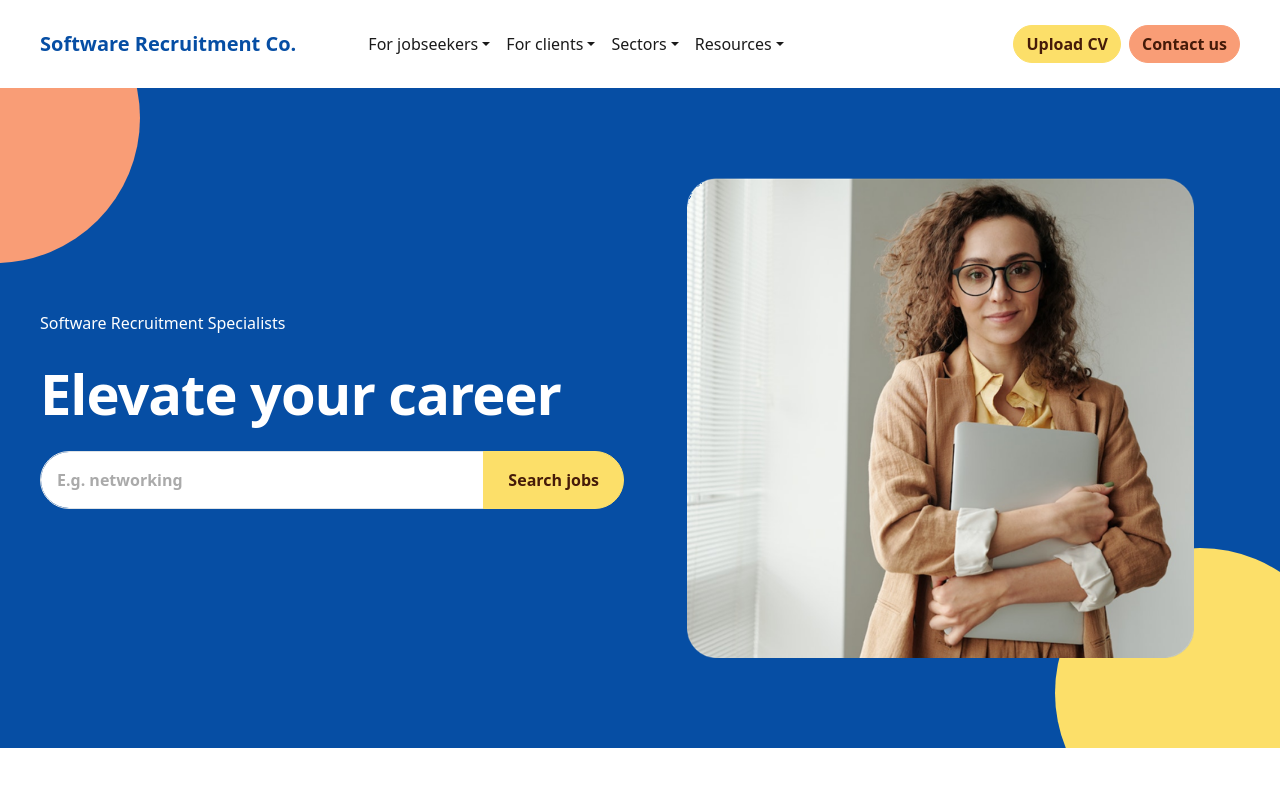
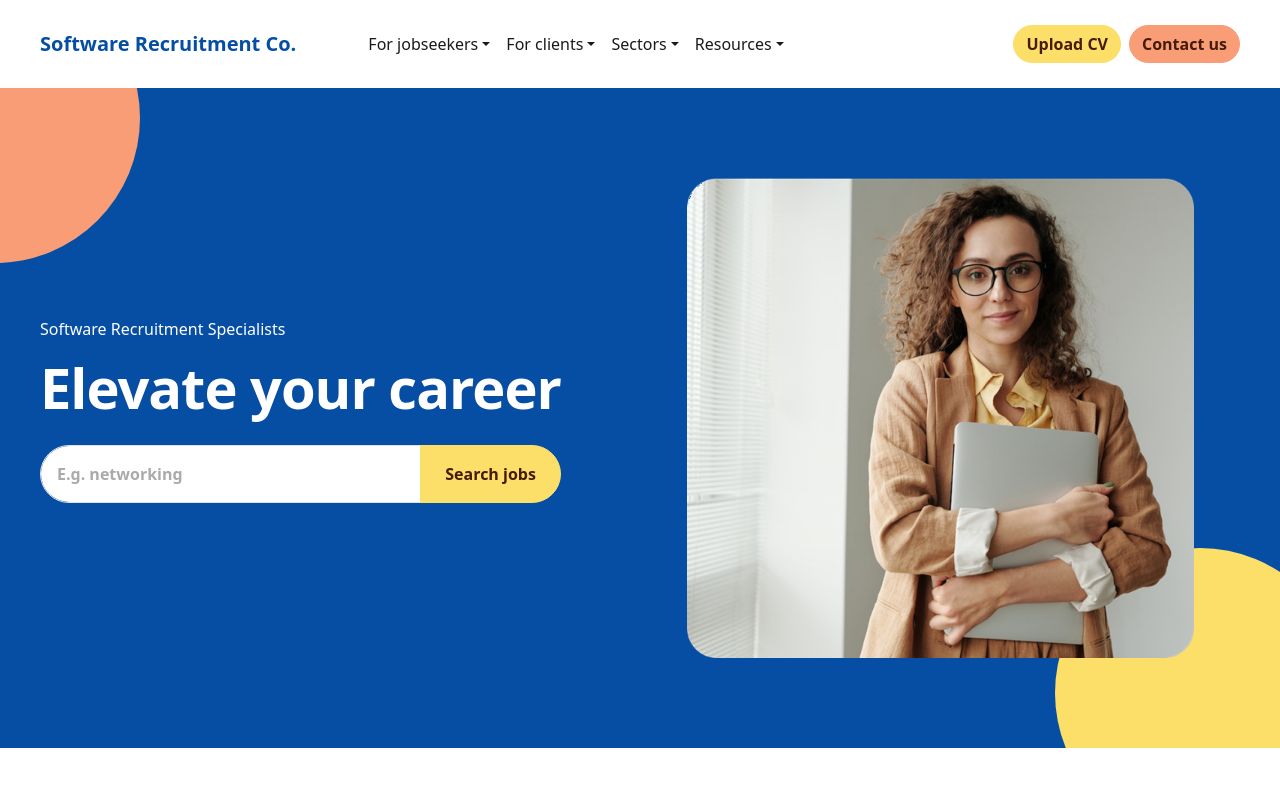
Before and after one commit to omiq17/recruitment-site, a Next.js app: page / in a window 1280 px wide. Shown: the top 800 px of the page. Built offline with nearby package versions, Linux system fonts and the light colour scheme.

Commit message:
Update hero section typography and spacing.

```diff
--- a/src/components/Hero.tsx
+++ b/src/components/Hero.tsx
@@ -1,5 +1,5 @@
+import Image from "next/image";
 import { MAX_CONTENT_WIDTH } from "@/lib/consts";
-import Image from "next/image";
 
 const Hero = () => {
   return (
@@ -40,13 +40,14 @@ const Hero = () => {
         <div className="py-30">
           <div className="row g-0 align-items-center">
             <div className="col-lg-6 text-white pe-3" style={{ zIndex: "1" }}>
-              <p className="mb-3 fs-6 ls-base">
+              <p className="fs-6 lh-base mb-1">
                 Software Recruitment Specialists
               </p>
+
+              <div className="d-inline-block">
                 <h1 className="display-4 fw-bold lh-base mb-3">
                   Elevate your career
                 </h1>
-
                 <div className="d-flex">
                   <div className="input-group mb-3">
                     <input
@@ -55,9 +56,13 @@ const Hero = () => {
                       placeholder="E.g. networking"
                       aria-label="Job search"
                     />
-                  <button className="btn btn-secondary px-4 z-3" type="button">
+                    <button
+                      className="btn btn-secondary px-4 z-3"
+                      type="button"
+                    >
                       Search jobs
                     </button>
+                  </div>
                 </div>
               </div>
             </div>
```
Lines whose indentation alone changed are shown as unchanged.
